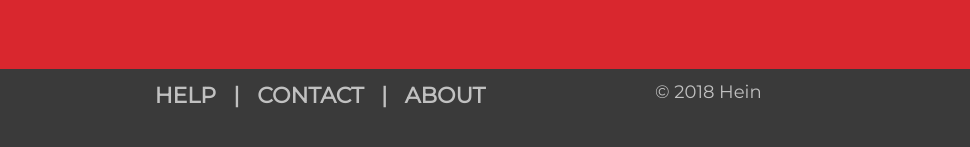
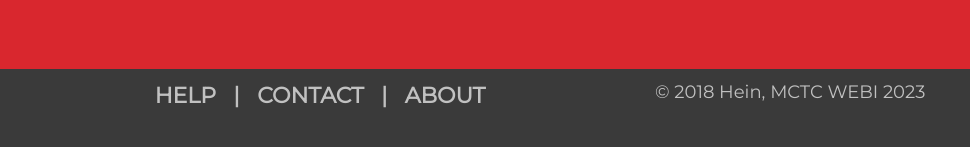
Before and after one commit to ronny-hein/ronny-hein.github.io, a plain HTML site: page planet-pizza/index.html in a window 1280 px wide. Shown: the part 3281-3428 px from the top of the page, 0-970 px from the left. Drawn offline with nearby package versions, Linux system fonts and the light colour scheme.

Commit message:
updated footer

```diff
--- a/planet-pizza/index.html
+++ b/planet-pizza/index.html
@@ -199,7 +199,7 @@
             </p>
         </div>
         <div class="col-xs-6 col-md-3 float-left">
-            <p>&copy; 2018 Hein</p>
+            <p>&copy; 2018 Hein, MCTC WEBI 2023</p>
         </div>
         <div class=" col-xs-6 col-md-3 float-right">
             <a href="#"><i class="fab fa-facebook fa-2x"></i></a>
```
